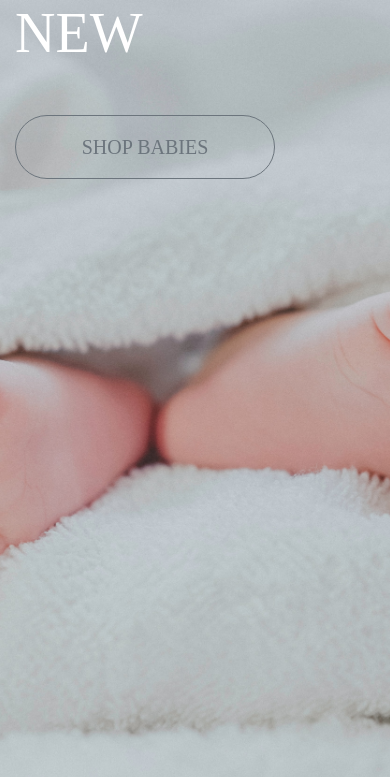
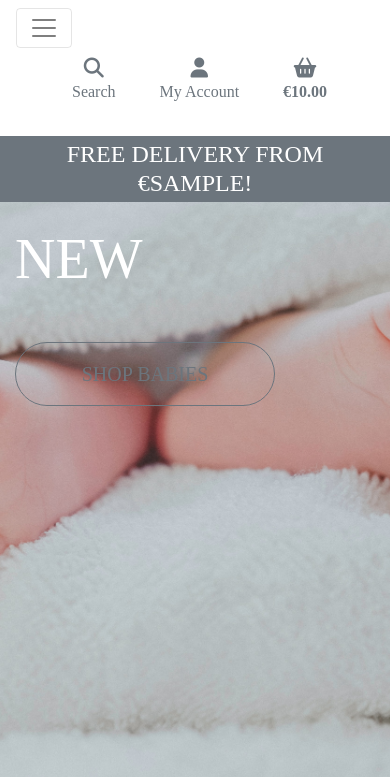
Before and after one commit to Code-Institute-Submissions/MoeskerDev-ms-project4-baby_NovResub, a Django app: template home/templates/home/index.html in a window 390 px wide. Shown: the top 777 px of the page. Run offline with Django 3.2, Linux system fonts and the light colour scheme; the template is opened without the code that fills it: most values are stand-ins (such as "Sample title", 1, 10 or a date in 2020); some libraries are stand-ins or nearby versions; some web fonts are replaced.

Commit message:
add mobile header and main navbar

```diff
--- a/home/templates/home/index.html
+++ b/home/templates/home/index.html
@@ -10,8 +10,8 @@
 {% endblock %}
 
 {% block content %}
-    <div class="container h-50">
-        <div class="row h-50">
+    <div class="container h-100">
+        <div class="row h-100">
             <div class="col-7 col-md-6 my-auto">
                 <h1 class="display-4 logo-font text-white">
                     New
--- a/templates/base.html
+++ b/templates/base.html
@@ -96,6 +96,20 @@
                 </ul>
             </div>
         </div>
+        <div class="row bg-white">
+            <nav class="navbar navbar-expand-lg navbar-light w-100">
+                <button class="navbar-toggler" type="button" data-toggle="collapse" data-target="#main-nav" aria-controls="main-nav" aria-expanded="false" aria-label="Toggle navigation">
+                    <span class="navbar-toggler-icon"></span>
+                </button>
+                {% include 'includes/mobile-top-header.html' %}
+                {% include 'includes/main-nav.html' %}
+            </nav>
+        </div>
+        <div id="delivery-banner" class="row text-center">
+            <div class="col bg-secondary text-white">
+                <h4 class="logo-font my-1">Free delivery from €{{ free_delivery_threshold }}!</h4>
+            </div>
+        </div>
     </header>
 
 
--- /dev/null
+++ b/templates/includes/main-nav.html
@@ -0,0 +1,51 @@
+<div class="collapse navbar-collapse" id="main-nav">
+    <ul class="navbar-nav w-auto mx-auto">
+        <li class="nav-item dropdown">
+            <a class="logo-font font-weight-bold nav-link text-secondary mr-5" href="#" id="all-products-link" data-toggle="dropdown" aria-haspopup="true" aria-expanded="false">
+                All Clothing
+            </a>
+            <div class="dropdown-menu border-0" aria-labelledby="all-clothing-link">
+                <a href="" class="dropdown-item">By Price</a>
+                <a href="" class="dropdown-item ">By Rating</a>
+                <a href="" class="dropdown-item ">By Category</a>
+                <a href="" class="dropdown-item">All Clothing</a>
+            </div>
+        </li>
+
+        <li class="nav-item dropdown">
+            <a class="logo-font font-weight-bold nav-link text-secondary mr-5" href="#" id="clothing-link" data-toggle="dropdown" aria-haspopup="true" aria-expanded="false">
+                Clothing
+            </a>
+            <div class="dropdown-menu border-0" aria-labelledby="clothing-link">
+                <a href="" class="dropdown-item">Onesies</a>
+                <a href="" class="dropdown-item">Top</a>
+                <a href="" class="dropdown-item">Bottom</a>
+                <a href="" class="dropdown-item">Dresses</a>
+            </div>
+        </li>
+
+        <li class="nav-item dropdown">
+            <a class="logo-font font-weight-bold nav-link text-secondary mr-5" href="#" id="homeware-link" data-toggle="dropdown" aria-haspopup="true" aria-expanded="false">
+                Ages
+            </a>
+            <div class="dropdown-menu border-0" aria-labelledby="ages-link">
+                <a href="" class="dropdown-item">0-6 M</a>
+                <a href="" class="dropdown-item">6-12 M</a>
+                <a href="" class="dropdown-item">12-18 M</a>
+                <a href="" class="dropdown-item">18-24 M</a>
+            </div>
+        </li>
+
+        <li class="nav-item dropdown">
+            <a class="logo-font font-weight-bold nav-link text-secondary" href="#" id="specials-link" data-toggle="dropdown" aria-haspopup="true" aria-expanded="false">
+                Specials
+            </a>
+            <div class="dropdown-menu border-0" aria-labelledby="specials-link">
+                <a href="" class="dropdown-item">New Arrivals</a>
+                <a href="" class="dropdown-item">Sale</a>
+                <a href="" class="dropdown-item">Outfits</a>
+                <a href="" class="dropdown-item">All Specials</a>
+            </div>
+        </li>
+    </ul>
+</div>
--- /dev/null
+++ b/templates/includes/mobile-top-header.html
@@ -0,0 +1,58 @@
+<ul>
+    <li class="list-inline-item">
+      <a class="text-secondary nav-link d-block d-lg-none" href="#" id="mobile-search" data-toggle="dropdown" aria-haspopup="true" aria-expanded="false">
+          <div class="text-center">
+              <div><i class="fas fa-search fa-lg"></i></div>
+              <p class="my-0">Search</p>
+          </div>
+      </a>
+      <div class="dropdown-menu border-0 w-100 p-3 rounded-pill my-0" aria-labelledby="mobile-search">
+          <form class="form" method="GET" action="">
+              <div class="input-group w-100">
+                  <input class="form-control border border-secondary rounded-pill" type="text" name="query" placeholder="Search babies clothes">
+                  <div class="input-group-append">
+                      <button class="form-control form-control btn btn-white border border-secondary rounded-pill" type="submit">
+                          <span class="icon">
+                              <i class="fas fa-search"></i>
+                          </span>
+                      </button>
+                  </div>
+              </div>
+          </form>
+      </div>
+  </li>
+  <li class="list-inline-item dropdown">
+      <a class="text-secondary nav-link d-block d-lg-none" href="#" id="user-options" data-toggle="dropdown" aria-haspopup="true" aria-expanded="false">
+          <div class="text-center">
+              <div><i class="fas fa-user fa-lg"></i></div>
+              <p class="my-0">My Account</p>
+          </div>
+      </a>
+      <div class="dropdown-menu border-0" aria-labelledby="user-options">
+          {% if request.user.is_authenticated %}
+              {% if request.user.is_superuser %}
+                  <a href="{% url 'account_logout' %}" class="dropdown-item">Store Management</a>
+              {% endif %}
+              <a href="" class="dropdown-item">My Profile</a>
+              <a href="{% url 'account_logout' %}" class="dropdown-item">Logout</a>
+          {% else %}
+              <a href="{% url 'account_signup' %}" class="dropdown-item">Register</a>
+              <a href="{% url 'account_login' %}" class="dropdown-item">Login</a>
+          {% endif %}
+      </div>
+  </li>
+  <li class="list-inline-item">
+      <a class="{% if grand_total %}text-secondary font-weight-bold{% else %}text-secondary{% endif %} nav-link d-block d-lg-none" href="">
+          <div class="text-center">
+              <div><i class="fas fa-shopping-basket fa-lg"></i></div>
+              <p class="my-0">
+                  {% if grand_total %}
+                      €{{ grand_total|floatformat:2 }}
+                  {% else %}
+                      €0.00
+                  {% endif %}
+              </p>
+          </div>
+      </a>
+    </li>
+  </ul>
```
